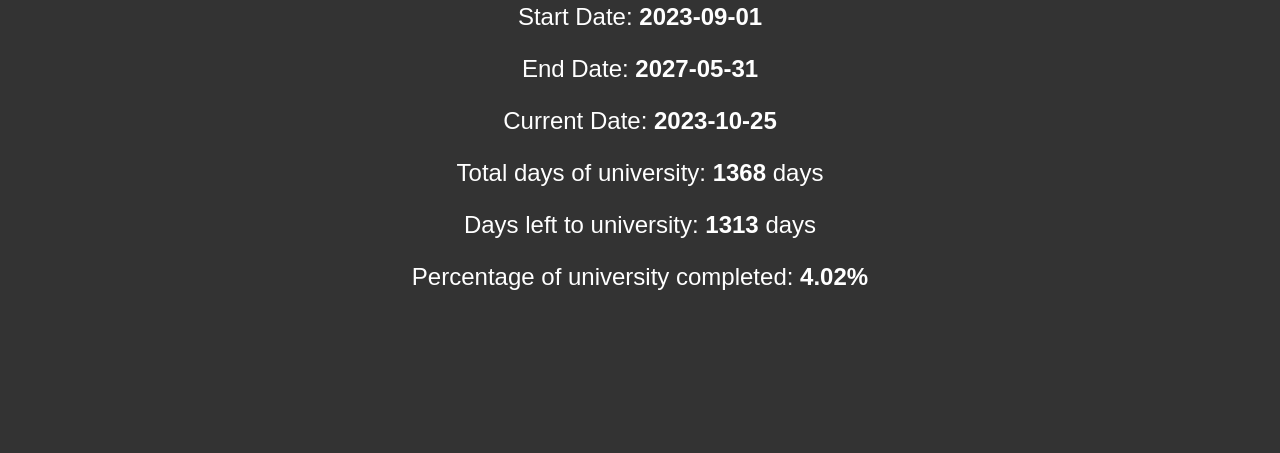
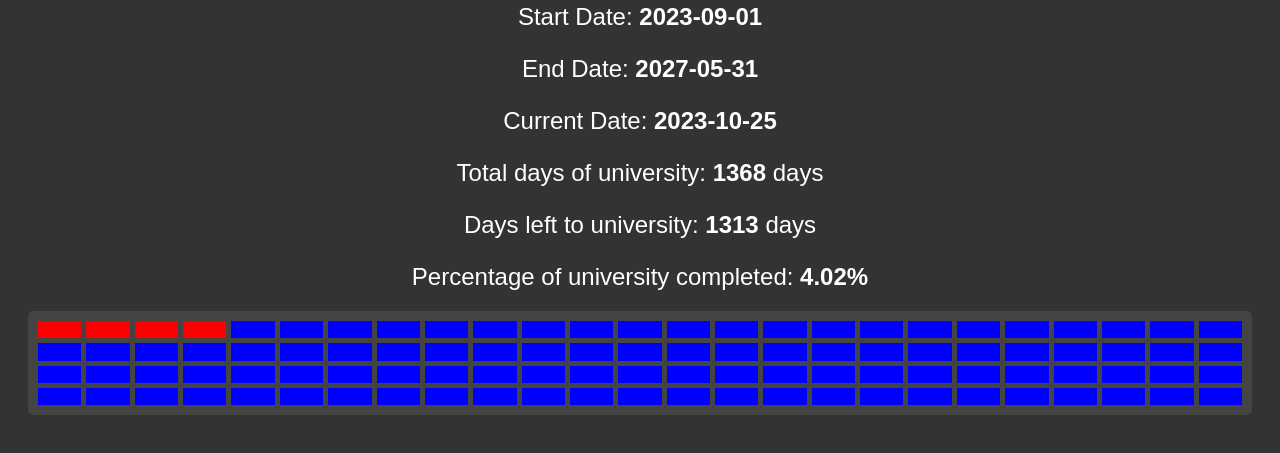
Before and after one commit to dzeveckij/dzeveckij.github.io, a plain HTML site: page index.html in a window 1280 px wide. Shown: the part 115-568 px from the top of the page. Drawn offline with Linux system fonts and the light colour scheme.

Commit message:
Update index.html

```diff
--- a/index.html
+++ b/index.html
@@ -10,37 +10,63 @@
             padding: 20px;
             text-align: center;
           }
+
           h1 {
             font-size: 36px;
             margin-bottom: 20px;
           }
+
           p {
             font-size: 24px;
             margin-bottom: 20px;
           }
+
           span {
             font-size: 18px;
             margin-bottom: 10px;
           }
+
           #currentDate {
             font-size: 24px;
             font-weight: bold;
             margin-bottom: 20px;
           }
+
           #daysBetweenDates1 {
             font-size: 24px;
             font-weight: bold;
             margin-bottom: 20px;
           }
+
           #daysLeftToUni {
             font-size: 24px;
             font-weight: bold;
             margin-bottom: 20px;
           }
+
           #percentageCompleted {
             font-size: 24px;
             font-weight: bold;
             margin-bottom: 20px;
+          }
+
+          .progress-bar {
+            display: grid;
+            grid-template-columns: repeat(25, 4fr);
+            grid-gap: 5px;
+            background-color: #444;
+            padding: 10px;
+            border-radius: 5px;
+          }
+
+          .progress-square {
+            width: 100%;
+            padding-top: 40%;
+            background-color: #00f;
+          }
+
+          .completed {
+            background-color: #f00; /* Red for completed */
           }
         </style>
       </head>
@@ -54,6 +80,8 @@
     <p>Total days of university: <span id="daysBetweenDates1">Calculating...</span> days</p>
     <p>Days left to university: <span id="daysLeftToUni">Calculating...</span> days</p>
     <p>Percentage of university completed: <span id="percentageCompleted">Calculating...</span></p>
+
+    <div class="progress-bar" id="progressBar"></div>
 
     <script>
         // JavaScript code to calculate and display the values
@@ -72,6 +100,16 @@
             document.getElementById("daysBetweenDates1").innerText = daysBetweenDates1;
             document.getElementById("daysLeftToUni").innerText = daysLeftToUni;
             document.getElementById("percentageCompleted").innerText = percentageCompleted.toFixed(2) + "%";
+
+            var progressBar = document.getElementById("progressBar");
+            for (var i = 0; i < 100; i++) {
+                var square = document.createElement("div");
+                square.className = "progress-square";
+                if (i < Math.floor(percentageCompleted)) {
+                    square.classList.add("completed");
+                }
+                progressBar.appendChild(square);
+            }
         });
 
         function formatDate(date) {
```
Lines whose indentation alone changed are shown as unchanged.
